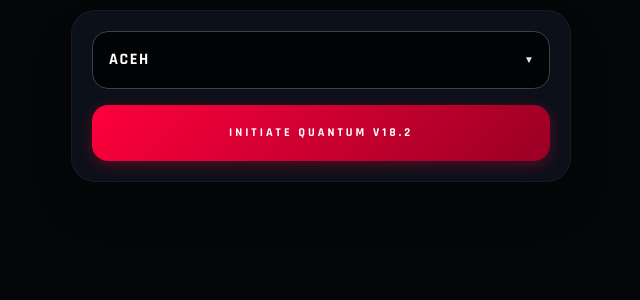
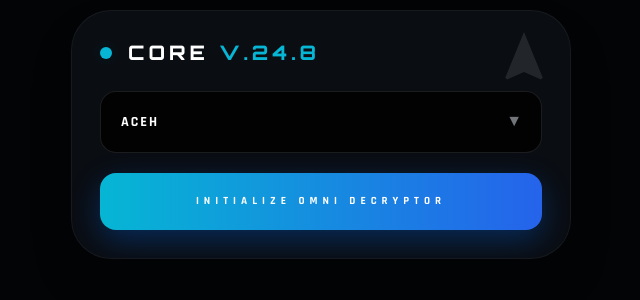
Before and after one commit to pepekosonghiji/rumus-togel, a Flask app: page / in a window 1280 px wide. Shown: the top 300 px of the page, without its empty margins (319-959 px from the left). Run offline with Flask 3, Linux system fonts and the light colour scheme; some libraries are stand-ins or nearby versions.

Commit message:
Update index.html

```diff
--- a/templates/index.html
+++ b/templates/index.html
@@ -3,231 +3,264 @@
 <head>
     <meta charset="UTF-8">
     <meta name="viewport" content="width=device-width, initial-scale=1.0, maximum-scale=1.0, user-scalable=no">
-    <title>MAMANG V.18 - QUANTUM EDITION</title>
+    <title>MAMANG V.24.8 - OMNI INTELLIGENCE</title>
     <script src="https://cdn.tailwindcss.com"></script>
     <script src="https://cdnjs.cloudflare.com/ajax/libs/html2canvas/1.4.1/html2canvas.min.js"></script>
-    <link href="https://fonts.googleapis.com/css2?family=Orbitron:wght@600;900&family=Rajdhani:wght@500;700&family=JetBrains+Mono:wght@500&display=swap" rel="stylesheet">
+    <link href="https://fonts.googleapis.com/css2?family=Orbitron:wght@600;800&family=Rajdhani:wght@500;700&family=JetBrains+Mono:wght@800&display=swap" rel="stylesheet">
     <style>
-        :root { --neon: #ff003c; --bg: #050608; --cyan: #00f2ff; }
+        :root { --neon: #00f2ff; --bg: #020406; --gold: #f59e0b; --crimson: #ff003c; --matrix: #00ff41; }
         body {
             background: var(--bg);
             color: #e2e8f0;
             font-family: 'Rajdhani', sans-serif;
             margin: 0; padding: 10px;
+            overflow-x: hidden;
         }
         .font-orbitron { font-family: 'Orbitron', sans-serif; }
-        .font-mono { font-family: 'JetBrains Mono', monospace; }
+        .font-angka { font-family: 'JetBrains Mono', monospace; letter-spacing: -1px; }
+
         .main-container { max-width: 500px; margin: 0 auto; }
 
+        /* UPGRADED SCANLINE & HUD EFFECT */
+        #capture-area::before {
+            content: " ";
+            position: absolute; top: 0; left: 0; right: 0; bottom: 0;
+            background: linear-gradient(rgba(18, 16, 16, 0) 50%, rgba(0, 0, 0, 0.2) 50%),
+                        linear-gradient(90deg, rgba(255, 0, 0, 0.05), rgba(0, 255, 0, 0.02), rgba(0, 0, 255, 0.05));
+            z-index: 5; background-size: 100% 4px, 4px 100%; pointer-events: none;
+            opacity: 0.6;
+        }
+
         #capture-area {
-            background: radial-gradient(circle at top right, #1a0b0b, #0d1117);
-            border-radius: 28px;
-            padding: 24px;
+            background: radial-gradient(circle at 50% 0%, #101e2c 0%, #050608 100%);
+            border-radius: 40px;
+            padding: 35px;
             width: 100%;
             box-sizing: border-box;
-            border: 2px solid rgba(255, 0, 60, 0.1);
+            border: 2px solid rgba(0, 242, 255, 0.15);
             position: relative;
             overflow: hidden;
+            box-shadow: 0 0 80px rgba(0, 0, 0, 1), inset 0 0 40px rgba(0, 242, 255, 0.05);
         }
 
-        .bbfs-card {
-            background: rgba(255, 0, 60, 0.05);
-            border: 1px solid rgba(255, 0, 60, 0.2);
-            box-shadow: inset 0 0 20px rgba(255, 0, 60, 0.1);
+        .badge-omni {
+            background: linear-gradient(90deg, #00c6ff 0%, #0072ff 100%);
+            color: white; font-size: 10px; padding: 4px 14px;
+            border-radius: 8px; font-weight: 900; letter-spacing: 2.5px;
+            box-shadow: 0 0 25px rgba(0, 198, 255, 0.4);
+            text-shadow: 0 0 5px rgba(255,255,255,0.5);
         }
 
         .num-card {
-            background: rgba(0, 0, 0, 0.6);
-            border-bottom: 2px solid var(--neon);
-            border-radius: 12px;
-            padding: 12px 5px;
-            text-align: center;
+            background: rgba(13, 17, 23, 0.6);
+            backdrop-filter: blur(20px);
+            border: 1px solid rgba(0, 242, 255, 0.1);
+            border-radius: 24px;
+            padding: 18px 12px;
+            position: relative;
         }
 
-        .shadow-badge {
-            background: linear-gradient(90deg, #450a0a, #000);
-            border: 1px solid var(--neon);
-            color: #ff4d79;
-            font-size: 8px;
-            padding: 2px 10px;
-            border-radius: 4px;
-            text-transform: uppercase;
-            font-weight: 900;
+        .glow-text { text-shadow: 0 0 20px rgba(0, 242, 255, 0.8); }
+        .glow-gold { text-shadow: 0 0 20px rgba(245, 158, 11, 0.6); }
+
+        .verif-bar {
+            height: 2px;
+            background: linear-gradient(90deg, var(--neon), transparent);
+            width: 100%; margin-top: 8px;
+            box-shadow: 0 0 10px var(--neon);
         }
 
-        .glow-text-red { text-shadow: 0 0 15px rgba(255, 0, 60, 0.6); }
-        .glow-text-cyan { text-shadow: 0 0 15px rgba(0, 242, 255, 0.6); }
-
-        .btn-quantum {
-            background: linear-gradient(135deg, #ff003c 0%, #990024 100%);
-            box-shadow: 0 4px 15px rgba(255, 0, 60, 0.3);
-            transition: all 0.2s ease;
+        .glass-panel {
+            background: linear-gradient(135deg, rgba(255,255,255,0.03) 0%, rgba(255,255,255,0) 100%);
+            border: 1px solid rgba(255,255,255,0.05);
+            border-radius: 24px;
         }
-        .btn-quantum:active { transform: scale(0.95); box-shadow: 0 2px 5px rgba(255, 0, 60, 0.5); }
     </style>
 </head>
 <body>
 
 <div class="main-container">
-
-    <div class="bg-gray-900/60 p-5 rounded-3xl mb-4 border border-white/5 backdrop-blur-md shadow-2xl">
-        <form method="POST" class="space-y-4">
+    <div class="bg-[#0a0d12] p-7 rounded-[40px] mb-8 border border-white/5 shadow-2xl relative overflow-hidden">
+        <div class="absolute top-0 right-0 p-4 opacity-10">
+            <svg width="60" height="60" viewBox="0 0 24 24" fill="white"><path d="M12 2L4.5 20.29L5.21 21L12 18L18.79 21L19.5 20.29L12 2Z"/></svg>
+        </div>
+        <div class="flex items-center gap-4 mb-6">
             <div class="relative">
-                <select name="market" class="w-full bg-black/80 text-white p-4 rounded-2xl border border-gray-700 outline-none font-bold uppercase text-base tracking-widest appearance-none">
+                <div class="w-3 h-3 bg-cyan-500 rounded-full animate-ping absolute"></div>
+                <div class="w-3 h-3 bg-cyan-500 rounded-full relative"></div>
+            </div>
+            <h1 class="text-xl font-orbitron font-black tracking-[4px] text-white">CORE <span class="text-cyan-500">V.24.8</span></h1>
+        </div>
+        <form method="POST" class="space-y-5">
+            <div class="relative">
+                <select name="market" class="w-full bg-black/80 text-white p-5 rounded-2xl border border-white/10 outline-none font-bold uppercase text-sm tracking-[2px] focus:border-cyan-500 transition-all appearance-none cursor-pointer">
                     {% for m in markets %}
                     <option value="{{ m }}" {% if selected == m %}selected{% endif %}>{{ m }}</option>
                     {% endfor %}
                 </select>
-                <div class="absolute right-4 top-1/2 -translate-y-1/2 text-neon text-[10px]">▼</div>
+                <div class="absolute right-5 top-1/2 -translate-y-1/2 pointer-events-none opacity-50">▼</div>
             </div>
-            <button type="submit" class="btn-quantum w-full text-white p-5 rounded-2xl font-black uppercase text-xs tracking-[3px]">
-                Initiate Quantum V18.2
+            <button type="submit" class="w-full bg-gradient-to-r from-cyan-500 to-blue-600 text-white p-5 rounded-2xl font-black uppercase text-[11px] tracking-[5px] shadow-[0_10px_30px_rgba(0,114,255,0.3)] hover:scale-[1.02] transition-transform active:scale-[0.98]">
+                INITIALIZE OMNI DECRYPTOR
             </button>
         </form>
     </div>
 
-    {% if analysis == "error" %}
-    <div class="p-4 bg-red-950/40 border-2 border-red-500 rounded-2xl text-center text-red-400 font-bold uppercase text-xs animate-pulse">
-        System Malfunction: Data Insufficient
-    </div>
-    {% elif analysis %}
-
+    {% if analysis %}
     <div id="capture-area">
-        <div class="absolute -bottom-10 -left-10 opacity-5 pointer-events-none">
-            <h1 class="text-9xl font-black font-orbitron text-white">V18</h1>
-        </div>
-
-        <div class="flex justify-between items-end border-b-2 border-gray-800/50 pb-6 mb-6">
-            <div>
-                <div class="flex items-center gap-2 mb-3">
-                    <div class="shadow-badge">QUANTUM CORE</div>
-                    <div class="text-[9px] text-gray-500 font-bold tracking-[2px] uppercase">Encrypted Analysis</div>
-                </div>
-                <h2 class="text-4xl font-orbitron font-black text-white uppercase tracking-tight glow-text-red leading-none">{{ selected }}</h2>
-                <div id="date-now" class="text-[10px] text-neon mt-2 font-bold uppercase tracking-widest opacity-80"></div>
+        <div class="flex justify-between items-start mb-12 relative z-10">
+            <div class="max-w-[65%]">
+                <div class="badge-omni mb-4 inline-block uppercase">Omni-Intelligence</div>
+                <h2 class="text-5xl font-orbitron font-black text-white leading-none tracking-tighter uppercase mb-2">{{ selected }}</h2>
+                <div id="date-now" class="text-[10px] text-cyan-400 font-bold uppercase tracking-[4px]"></div>
+                <div class="verif-bar"></div>
             </div>
             <div class="text-right">
-                <div class="text-[10px] text-gray-500 uppercase font-black mb-1">Prize 1 Result</div>
-                <div class="text-3xl font-bold text-white font-mono tracking-tighter glow-text-cyan">{{ analysis.last_res }}</div>
-                <div class="text-[8px] text-gray-600 font-bold uppercase mt-1">
-                    {% if analysis.p2_last %} P2: {{ analysis.p2_last }} | P3: {{ analysis.p3_last }} {% else %} MODE: DEEP EXTRACTION P1 {% endif %}
+                <div class="text-[9px] text-cyan-500/50 uppercase font-black mb-1 tracking-widest">Master Result</div>
+                <div class="text-5xl font-angka font-black text-white glow-text">{{ analysis.last_res }}</div>
+                <div class="flex gap-2 justify-end mt-2 opacity-40 font-angka text-[9px] font-bold text-white">
+                    <span>P2:{{ analysis.p2_last }}</span>
+                    <span>P3:{{ analysis.p3_last }}</span>
                 </div>
             </div>
         </div>
 
-        <div class="grid grid-cols-3 gap-4 mb-6">
+        <div class="grid grid-cols-2 gap-5 mb-10 relative z-10">
             <div class="num-card">
-                <div class="text-[9px] text-gray-500 font-bold mb-2 uppercase tracking-tighter">A.Main</div>
-                <div class="text-2xl font-black text-white tracking-widest">{{ analysis.am }}</div>
+                <div class="text-[9px] text-cyan-500 font-black uppercase mb-4 tracking-[3px] border-b border-cyan-500/10 pb-2 italic">ELITE AM</div>
+                <div class="flex justify-around items-center">
+                    {% for char in analysis.am %}
+                    <span class="text-3xl font-angka font-black text-white">{{ char }}</span>
+                    {% endfor %}
+                </div>
             </div>
-            <div class="num-card" style="border-color: #00f2ff;">
-                <div class="text-[9px] text-cyan-600 font-bold mb-2 uppercase tracking-tighter">A.Ikut</div>
-                <div class="text-2xl font-black text-white tracking-widest">{{ analysis.ai }}</div>
-            </div>
-            <div class="num-card" style="border-color: #ff003c;">
-                <div class="text-[9px] text-neon font-bold mb-2 uppercase tracking-tighter">Biji</div>
-                <div class="text-2xl font-black text-neon">09</div>
+            <div class="num-card">
+                <div class="text-[9px] text-amber-500 font-black uppercase mb-4 tracking-[3px] border-b border-amber-500/10 pb-2 italic">TARGET AI</div>
+                <div class="flex justify-around items-center">
+                    {% for char in analysis.ai %}
+                    <span class="text-3xl font-angka font-black text-amber-500 glow-gold">{{ char }}</span>
+                    {% endfor %}
+                </div>
             </div>
         </div>
 
-        <div class="bbfs-card p-6 rounded-3xl mb-8 relative overflow-hidden">
-            <div class="flex justify-between items-center mb-4 relative z-10">
-                <div class="text-[10px] text-gray-400 font-black tracking-[4px]">BBFS QUANTUM 6D</div>
-                <div class="h-1.5 w-1.5 bg-neon rounded-full animate-ping"></div>
+        <div class="num-card bg-gradient-to-b from-[#0d1721] to-black p-8 mb-10 border-2 border-cyan-500/20 relative z-10 overflow-hidden shadow-2xl text-center">
+            <div class="absolute right-2 top-2 opacity-5 font-black text-6xl italic">OMNI</div>
+            <span class="text-[10px] font-black text-cyan-400 tracking-[8px] uppercase block mb-6">DECRYPTED BBFS</span>
+            <div class="text-6xl font-angka font-black text-white tracking-[12px] glow-text relative z-10 ml-3">
+                {{ analysis.bbfs }}
             </div>
-            <div class="text-6xl font-black text-white tracking-[8px] font-mono text-center glow-text-red relative z-10">
-                {{ analysis.bbfs }}
+            <div class="mt-6 flex justify-center gap-4">
+                <span class="text-[8px] px-3 py-1 bg-cyan-500/10 rounded text-cyan-400 font-bold uppercase tracking-widest">Statistic: Pass</span>
+                <span class="text-[8px] px-3 py-1 bg-cyan-500/10 rounded text-cyan-400 font-bold uppercase tracking-widest">Shadow: Pass</span>
             </div>
         </div>
 
-        <div class="grid grid-cols-3 gap-4 mb-8">
-            <div class="bg-gray-900/40 p-3 rounded-xl border border-gray-800 text-center">
-                <div class="text-[8px] text-gray-500 font-bold uppercase mb-1">SHIO</div>
-                <div class="text-xs font-black text-white uppercase italic">{{ analysis.shio }}</div>
-            </div>
-            <div class="bg-gray-900/40 p-3 rounded-xl border border-gray-800 text-center">
-                <div class="text-[8px] text-gray-500 font-bold uppercase mb-1">MACAU</div>
-                <div class="text-xs font-black text-cyan-400">{{ analysis.macau }}</div>
-            </div>
-            <div class="bg-gray-900/40 p-3 rounded-xl border border-gray-800 text-center">
-                <div class="text-[8px] text-gray-500 font-bold uppercase mb-1">TWIN</div>
-                <div class="text-xs font-black text-neon">{{ analysis.twin }}</div>
-            </div>
-        </div>
-
-        <div class="space-y-8">
-            <div>
-                <div class="flex items-center gap-3 mb-4">
-                    <div class="h-[1px] flex-1 bg-gradient-to-r from-transparent to-gray-800"></div>
-                    <div class="text-[10px] text-neon font-black uppercase tracking-[3px]">2D Jitu Sniper</div>
-                    <div class="h-[1px] flex-1 bg-gradient-to-l from-transparent to-gray-800"></div>
+        <div class="space-y-8 relative z-10">
+            <div class="glass-panel p-6 border-l-4 border-cyan-500">
+                <div class="flex items-center gap-3 mb-5">
+                    <span class="bg-cyan-500 text-black text-[10px] font-black px-3 py-1 rounded-sm uppercase">2D Sniper</span>
+                    <span class="text-[9px] text-cyan-500/60 font-bold tracking-[3px] uppercase">Omni-Verified</span>
                 </div>
-                <div class="grid grid-cols-5 gap-2">
-                    {% for n in analysis.top2d %}
-                    <div class="bg-black/80 py-3 rounded-lg text-center font-mono text-sm text-white border border-gray-800 font-bold hover:border-neon transition-colors">{{ n }}</div>
+                <div class="grid grid-cols-5 gap-3">
+                    {% for n in analysis.top2 %}
+                    <div class="bg-white/5 p-3.5 rounded-xl text-center font-angka text-2xl font-black border transition-all
+                        {% if loop.index <= 5 %}
+                            border-amber-500/40 shadow-[0_0_20px_rgba(245,158,11,0.2)] text-amber-400 glow-gold
+                        {% else %}
+                            border-white/5 text-white/80
+                        {% endif %}">
+                        {{ n }}
+                    </div>
                     {% endfor %}
                 </div>
             </div>
 
             <div class="grid grid-cols-2 gap-6">
-                <div>
-                    <div class="text-[9px] text-gray-500 font-black uppercase mb-3 tracking-widest">3D Quantum</div>
-                    <div class="space-y-2">
-                        {% for n in analysis.top3d %}
-                        <div class="bg-gray-900/50 p-2 rounded-lg text-center font-mono text-xs text-cyan-200 border border-cyan-900/20 font-bold">{{ n }}</div>
+                <div class="glass-panel p-6 border-l-4 border-blue-600">
+                    <div class="text-[10px] font-black text-blue-500 mb-4 tracking-[3px] uppercase italic">3D Matrix</div>
+                    <div class="space-y-3">
+                        {% for n in analysis.top3[:10] %}
+                        <div class="text-2xl font-angka font-black text-blue-100 tracking-[3px] border-b border-blue-500/10 pb-1 italic flex justify-between">
+                            <span class="text-blue-500/50 text-[10px] mt-2">#{{ loop.index }}</span> {{ n }}
+                        </div>
                         {% endfor %}
                     </div>
                 </div>
-                <div>
-                    <div class="text-[9px] text-gray-500 font-black uppercase mb-3 tracking-widest">4D Titanium</div>
-                    <div class="space-y-2">
-                        {% for n in analysis.top4d %}
-                        <div class="bg-gray-900/50 p-2 rounded-lg text-center font-mono text-xs text-neon border border-neon/10 font-bold">{{ n }}</div>
+                <div class="glass-panel p-6 border-l-4 border-amber-600">
+                    <div class="text-[10px] font-black text-amber-500 mb-4 tracking-[3px] uppercase italic">4D Master</div>
+                    <div class="space-y-3">
+                        {% for n in analysis.top4[:10] %}
+                        <div class="text-2xl font-angka font-black text-amber-500 glow-gold tracking-tight border-b border-amber-500/10 pb-1 italic flex justify-between">
+                            <span class="text-amber-500/30 text-[10px] mt-2">FIX</span> {{ n }}
+                        </div>
                         {% endfor %}
                     </div>
                 </div>
             </div>
         </div>
 
-        <div class="mt-10 pt-4 border-t border-gray-800/40 text-center">
-            <div class="text-[8px] text-gray-700 uppercase tracking-[8px] font-black">Quantum Edition V18.2 Secured by Titanium</div>
+        <div class="mt-12 pt-8 border-t border-white/10 flex justify-between items-end relative z-10">
+            <div>
+                <div class="text-[9px] text-gray-500 uppercase font-black tracking-widest mb-2">Primary Shio</div>
+                <div class="text-2xl font-orbitron font-black text-white tracking-tighter">{{ analysis.shio }}</div>
+            </div>
+            <div class="text-right">
+                <div class="text-[9px] text-gray-500 uppercase font-black tracking-widest mb-2">Colok Macau</div>
+                <div class="text-2xl font-angka font-black text-cyan-400 glow-text">{{ analysis.macau }}</div>
+            </div>
+        </div>
+
+        <div class="mt-10 text-center opacity-20 relative z-10">
+            <div class="text-[7px] text-white font-bold tracking-[15px] uppercase">Neural-Network Layer V24.8.2</div>
         </div>
     </div>
 
-    <div class="mt-8 flex flex-col gap-4 pb-16 px-2">
-        <button id="ss-btn" onclick="takeScreenshot()" class="btn-quantum w-full p-6 text-white rounded-3xl font-black uppercase text-sm tracking-[4px]">
-            SAVE ULTRA HD IMAGE
+    <div class="mt-10 grid grid-cols-2 gap-6 pb-24 px-2">
+        <button onclick="copyAnalysis()" class="group relative bg-[#0f1419] p-5 rounded-[24px] border border-white/10 transition-all hover:bg-black">
+            <span class="relative z-10 font-black uppercase text-[10px] tracking-[3px] text-cyan-500/70">Copy Signal</span>
+            <div class="absolute inset-0 rounded-[24px] bg-cyan-500/5 opacity-0 group-hover:opacity-100 transition-opacity"></div>
         </button>
-        <button onclick="copyAnalysis()" class="w-full p-4 bg-transparent text-gray-500 rounded-2xl border border-gray-800 font-bold uppercase text-[9px] tracking-widest hover:bg-white/5">
-            Copy Raw Data
+        <button id="ss-btn" onclick="takeScreenshot()" class="bg-gradient-to-r from-cyan-600 to-blue-700 text-white p-5 rounded-[24px] font-black uppercase text-[10px] tracking-[3px] shadow-[0_20px_40px_rgba(0,114,255,0.25)] hover:brightness-110 active:scale-95 transition-all">
+            Export PNG
         </button>
     </div>
 
     <textarea id="copyTarget" class="hidden">
-📊 QUANTUM ANALYSIS V18.2 [{{ selected }}]
-------------------------------------
-Result P1: {{ analysis.last_res }}
-------------------------------------
-AM: {{ analysis.am }} | AI: {{ analysis.ai }}
-BBFS: {{ analysis.bbfs }} (FIX 6D)
-SHIO: {{ analysis.shio }} | MACAU: {{ analysis.macau }}
-------------------------------------
-2D JITU: {{ analysis.top2d | join(', ') }}
-3D JITU: {{ analysis.top3d | join(', ') }}
-4D JITU: {{ analysis.top4d | join(', ') }}
-------------------------------------
-Quantum Penembak Jitu Secured
+🚀 *MAMANG ENGINE V.24.8* 🚀
+*OMNI-INTELLIGENCE SIGNAL*
+---------------------------------------
+🎯 *MARKET:* {{ selected | upper }}
+📅 *VER:* {{ analysis.version }}
+---------------------------------------
+🎰 *LAST RESULT:* {{ analysis.last_res }}
+---------------------------------------
+✅ *AM:* {{ analysis.am | join(' ') }}
+✅ *AI:* {{ analysis.ai | join(' ') }}
+🔥 *BBFS:* [ {{ analysis.bbfs }} ]
+---------------------------------------
+🐯 *SHIO:* {{ analysis.shio }}
+💎 *MACAU:* {{ analysis.macau }}
+---------------------------------------
+📌 *TOP 2D SNIPER:*
+`{{ analysis.top2 | join(' - ') }}`
+
+📌 *TOP 3D LURUS:*
+`{{ analysis.top3 | join(' - ') }}`
+
+📌 *TOP 4D MASTER:*
+`{{ analysis.top4 | join(' - ') }}`
+---------------------------------------
+⚠️ *Pesan:* Utamakan Prediksi Sendiri.
+Sistem: Omni-Source Verification Layer.
+---------------------------------------
     </textarea>
-    {% endif %}
-
-</div>
-
-<script>
+    {% endif %} </div> <script>
     function updateClock() {
         const d = new Date();
-        const options = { weekday: 'long', day: '2-digit', month: 'long', year: 'numeric', hour: '2-digit', minute: '2-digit' };
+        const options = { weekday: 'long', day: '2-digit', month: 'short', year: 'numeric' };
         const el = document.getElementById('date-now');
-        if(el) el.innerText = d.toLocaleString('id-ID', options).replace('pukul ', '');
+        if(el) el.innerText = d.toLocaleString('id-ID', options);
     }
     updateClock();
 
@@ -237,34 +270,36 @@ Quantum Penembak Jitu Secured
         copyText.select();
         document.execCommand("copy");
         copyText.classList.add('hidden');
-        alert("QUANTUM Data Copied!");
+        alert("✅ SIGNAL COPIED!\nOmni-Intelligence siap dibagikan.");
     }
 
     async function takeScreenshot() {
         const area = document.getElementById('capture-area');
         const btn = document.getElementById('ss-btn');
+        if(!area) return;
+
         window.scrollTo(0,0);
-        btn.innerText = "ENCODING QUANTUM HD...";
+        btn.innerText = "DECRYPTING...";
         btn.disabled = true;
 
         try {
             const canvas = await html2canvas(area, {
-                backgroundColor: '#050608',
+                backgroundColor: '#020406',
                 scale: 3,
                 logging: false,
                 useCORS: true,
                 allowTaint: true,
-                removeContainer: true
+                borderRadius: 40
             });
 
             const link = document.createElement('a');
-            link.download = `Quantum_V18_${Date.now()}.png`;
+            link.download = `OMNI_SNIPER_${Date.now()}.png`;
             link.href = canvas.toDataURL("image/png", 1.0);
             link.click();
         } catch (err) {
-            alert("Error Rendering: " + err);
+            alert("Capture Failed: " + err);
         } finally {
-            btn.innerText = "SAVE ULTRA HD IMAGE";
+            btn.innerText = "Export PNG";
             btn.disabled = false;
         }
     }
```
